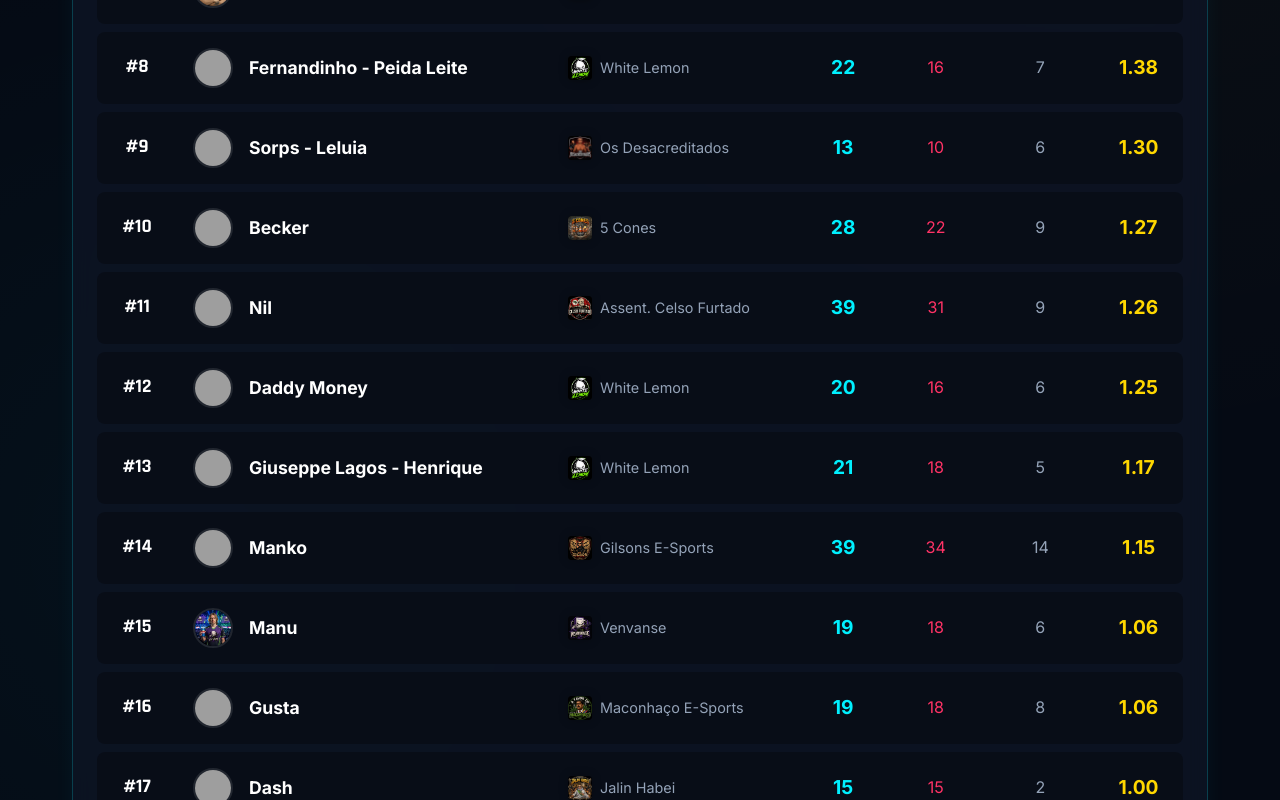
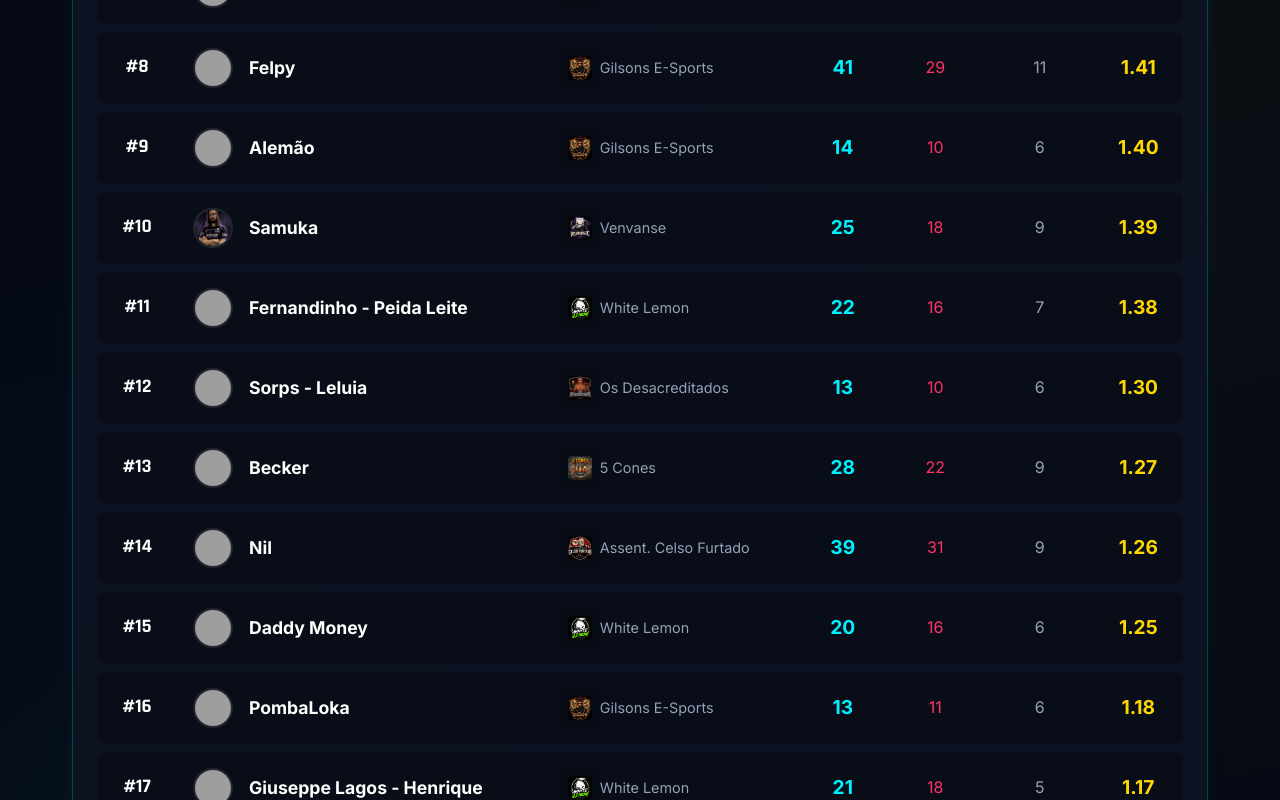
Before and after one commit to emannuelpetryy/gurizadachampions, a Next.js app: page /ranking in a window 1280 px wide. Shown: the part 1760-2560 px from the top of the page. Built offline with nearby package versions, Linux system fonts and the light colour scheme; grey boxes are pictures that could not be loaded.

Commit message:
Add Gilsons 13x6 White Lemon Dust II match fix predictions to start at zero update standings

```diff
--- a/src/app/components/MapPoolStats.tsx
+++ b/src/app/components/MapPoolStats.tsx
@@ -17,6 +17,7 @@ export default function MapPoolStats() {
     { name: 'Inferno', count: mapCounts['Inferno'] || 0, color: '#ff4757' },
     { name: 'Nuke', count: mapCounts['Nuke'] || 0, color: '#ffa502' },
     { name: 'Anúbis', count: mapCounts['Anúbis'] || 0, color: '#2ed573' },
+    { name: 'Dust II', count: mapCounts['Dust II'] || 0, color: '#dfe6e9' },
   ];
 
   return (
--- a/src/app/data.ts
+++ b/src/app/data.ts
@@ -16,17 +16,10 @@ export const matches = [
   { id: 1, teamA: 'jalin', teamB: 'desacreditados', scoreA: 0, scoreB: 1, status: 'Encerrado', date: 'qui., 23/07/2026 21:00', group: 'A' },
   { id: 2, teamA: 'assentamento', teamB: 'gilsons', scoreA: 0, scoreB: 1, status: 'Encerrado', date: 'seg., 27/07/2026 20:00', group: 'B' },
   { id: 3, teamA: '5cones', teamB: 'venvanse', scoreA: 0, scoreB: 1, status: 'Encerrado', date: 'qui., 23/07/2026 22:10', group: 'A' },
+  { id: 5, teamA: 'gilsons', teamB: 'whitelemon', scoreA: 1, scoreB: 0, status: 'Encerrado', date: 'ter., 28/07/2026 21:00', group: 'B' },
 ];
 
 export const upcomingMatches = [
-  {
-    id: 201,
-    teamA: 'gilsons',
-    teamB: 'whitelemon',
-    date: '2026-07-28T21:00:00-03:00',
-    dateDisplay: 'Terça-Feira, 28/07 às 21:00',
-    group: 'Rodada 2 - Grupo B'
-  },
   {
     id: 202,
     teamA: 'assentamento',
@@ -125,6 +118,24 @@ export const matchDetails: Record<string, any> = {
       { name: 'Giuseppe Lagos - Henrique', kills: 21, deaths: 18, assists: 5 },
       { name: 'Marcelo - Bitz', kills: 11, deaths: 19, assists: 4 },
     ]
+  },
+  '5': {
+    map: 'Dust II', roundsA: 1, roundsB: 0, teamARounds: 13, teamBRounds: 6,
+    vodUrl: 'https://www.twitch.tv/ggustatc',
+    teamA_stats: [
+      { name: 'Alemão', kills: 14, deaths: 10, assists: 6 },
+      { name: 'SimboladaPAZ', kills: 9, deaths: 11, assists: 5 },
+      { name: 'Manko', kills: 27, deaths: 11, assists: 7 },
+      { name: 'PombaLoka', kills: 13, deaths: 11, assists: 6 },
+      { name: 'Felpy', kills: 24, deaths: 12, assists: 6 },
+    ],
+    teamB_stats: [
+      { name: 'Giuseppe Lagos - Henrique', kills: 8, deaths: 18, assists: 2 },
+      { name: 'Marcelo - Bitz', kills: 2, deaths: 19, assists: 6 },
+      { name: 'Hallow', kills: 16, deaths: 17, assists: 4 },
+      { name: 'Daddy Money', kills: 17, deaths: 18, assists: 2 },
+      { name: 'Fernandinho - Peida Leite', kills: 8, deaths: 15, assists: 5 },
+    ]
   }
 };
 
@@ -136,10 +147,10 @@ export const groupA = [
 ];
 
 export const groupB = [
-  { teamId: 'gilsons', p: 1, pj: 1, v: 1, d: 0 },
+  { teamId: 'gilsons', p: 2, pj: 2, v: 2, d: 0 },
   { teamId: 'maconhaco', p: 1, pj: 1, v: 1, d: 0 },
   { teamId: 'assentamento', p: 0, pj: 1, v: 0, d: 1 },
-  { teamId: 'whitelemon', p: 0, pj: 1, v: 0, d: 1 },
+  { teamId: 'whitelemon', p: 0, pj: 2, v: 0, d: 2 },
 ];
 
 // Re-computando a lista global de players a partir das matchDetails para ter o DB exato.
@@ -156,6 +167,7 @@ addPlayersToGlobal(matchDetails, '1', 'jalin', 'desacreditados');
 addPlayersToGlobal(matchDetails, '2', 'assentamento', 'gilsons');
 addPlayersToGlobal(matchDetails, '3', '5cones', 'venvanse');
 addPlayersToGlobal(matchDetails, '4', 'maconhaco', 'whitelemon');
+addPlayersToGlobal(matchDetails, '5', 'gilsons', 'whitelemon');
 
 export const tiers = {
   S: [
--- a/src/app/time/[id]/page.tsx
+++ b/src/app/time/[id]/page.tsx
@@ -133,7 +133,7 @@ export default async function TeamPage({ params }: { params: Promise<{ id: strin
               <div style={{ display: 'grid', gridTemplateColumns: 'repeat(auto-fit, minmax(180px, 1fr))', gap: '1.2rem' }}>
                 {Object.entries(mapAgg).map(([mapName, stats]) => {
                   const winPct = Math.round((stats.wins / stats.played) * 100);
-                  const mapColors: Record<string, string> = { 'Mirage': 'var(--cyan)', 'Inferno': '#ff4757', 'Nuke': '#ffa502', 'Anúbis': '#2ed573' };
+                  const mapColors: Record<string, string> = { 'Mirage': 'var(--cyan)', 'Inferno': '#ff4757', 'Nuke': '#ffa502', 'Anúbis': '#2ed573', 'Dust II': '#dfe6e9' };
                   const color = mapColors[mapName] || 'var(--cyan)';
                   return (
                     <div key={mapName} style={{ background: 'rgba(0,0,0,0.5)', padding: '1.2rem', borderRadius: '14px', border: `1px solid ${color}33`, display: 'flex', flexDirection: 'column', gap: '0.6rem' }}>
```
Also changed, not shown: src/app/components/MatchPrediction.tsx (+17 -11 lines).
